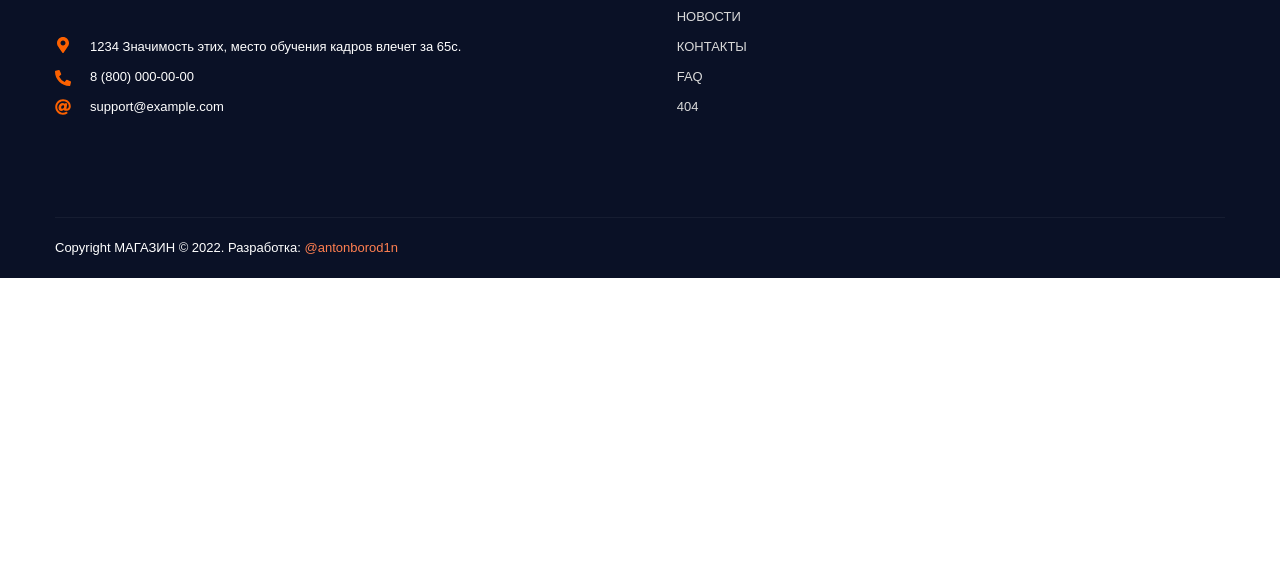
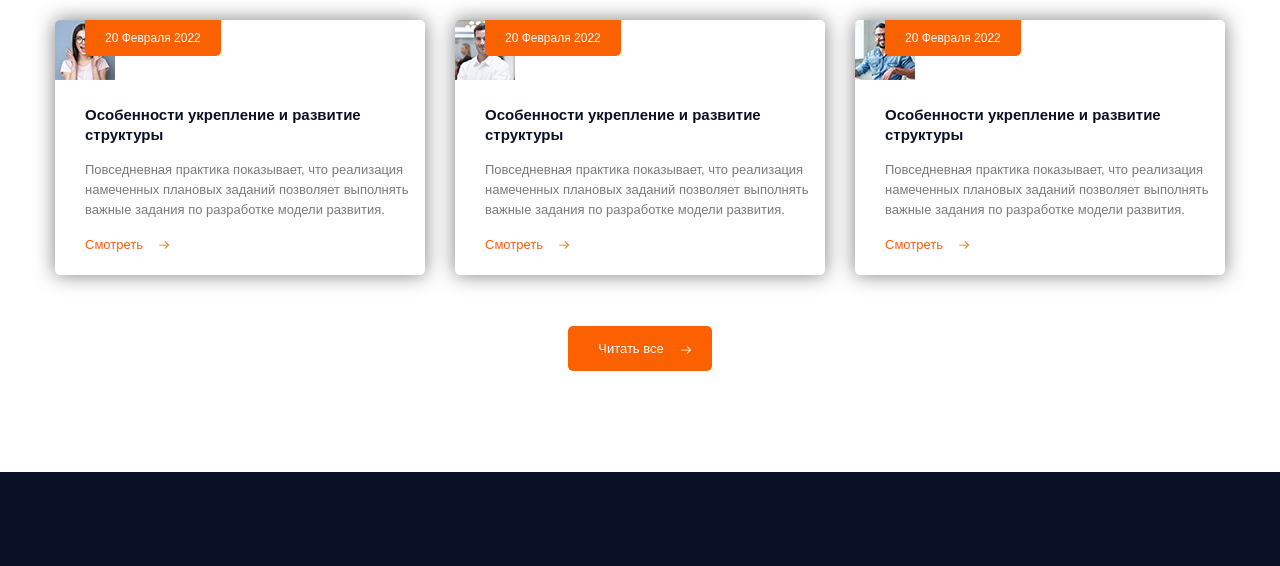
Before and after one commit to antonborod1n/stroyka, a website: page app/index.html in a window 1280 px wide. Shown: the part 3671-4237 px from the top of the page. Before the commit the page ends 3949 px from the top, so only its background shows below. Drawn offline with Linux system fonts and the light colour scheme; files whose address does not match are found by name.

Commit message:
added blog

```diff
--- a/app/index.html
+++ b/app/index.html
@@ -295,8 +295,8 @@
                         <span class="reviews__content-subtile subtile">О НАС ПИШУТ</span>
                         <h3 class="reviews__top-title title">Отзывы наших клиентов</h3>
                         <p class="reviews__text">
-                            Значимость этих проблем настолько очевидна, что укрепление и развитие структуры способствует
-                            подготовки и реализации модели развития.
+                            Разнообразный и богатый опыт рамки и кадров представляет собой интересный эксперимент
+                            проверки форм развития.
                         </p>
                         <div class="reviews__user">
                             <img class="reviews__user-img" src="./images/rewievs/3.jpg" alt="Менеджер">
@@ -304,6 +304,62 @@
                             <span class="reviews__user-job">Специалист</span>
                         </div>
                     </div>
+                </div>
+            </div>
+        </section>
+
+        <section class="blog">
+            <div class="container">
+                <div class="blog__top">
+                    <span class="blog__content-subtile subtile">Держим в курсе</span>
+                    <h2 class="blog__top-title title">Последние новости</h2>
+                </div>
+                <div class="blog__inner">
+                    <div class="blog__items progect__items">
+                        <div class="progect__items-box">
+                            <img class="progect__img" src="./images/blog/1.jpg" alt="Проект дом">
+                            <div class="blog__data">
+                                <time datetime="2022-02-20">20 Февраля 2022</time>
+                            </div>
+                        </div>
+                        <h3 class="progect__items-title progect__title">Особенности укрепление и развитие структуры</h3>
+                        <p class="progect__text">
+                            Повседневная практика показывает, что реализация намеченных плановых заданий позволяет
+                            выполнять важные задания по разработке модели развития.
+                        </p>
+                        <a class="progect__link" href="#">Смотреть</a>
+                    </div>
+                    <div class="blog__items progect__items">
+                        <div class="progect__items-box">
+                            <img class="progect__img" src="./images/blog/2.jpg" alt="Проект дом">
+                            <div class="blog__data">
+                                <time datetime="2022-02-20">20 Февраля 2022</time>
+                            </div>
+                        </div>
+                        <h3 class="progect__items-title progect__title">Особенности укрепление и развитие структуры</h3>
+                        <p class="progect__text">
+                            Повседневная практика показывает, что реализация намеченных плановых заданий позволяет
+                            выполнять важные задания по разработке модели развития.
+                        </p>
+                        <a class="progect__link" href="#">Смотреть</a>
+                    </div>
+                    <div class="blog__items progect__items">
+                        <div class="progect__items-box">
+                            <img class="progect__img" src="./images/blog/3.jpg" alt="Проект дом">
+                            <div class="blog__data">
+                                <time datetime="2022-02-20">20 Февраля 2022</time>
+                            </div>
+                        </div>
+                        <h3 class="progect__items-title progect__title">Особенности укрепление и развитие структуры</h3>
+                        <p class="progect__text">
+                            Повседневная практика показывает, что реализация намеченных плановых заданий позволяет
+                            выполнять важные задания по разработке модели развития.
+                        </p>
+                        <a class="progect__link" href="#">Смотреть</a>
+                    </div>
+                </div>
+                <div class="progect__bottom-link-box">
+                    <a class="progect__bottom-link" href="#">Читать все</a>
                 </div>
             </div>
         </section>
--- a/app/scss/style.scss
+++ b/app/scss/style.scss
@@ -385,15 +385,14 @@
     background: url(../images/dark-bg.jpg) top center fixed;
     background-size: cover;
     padding: 100px 0;
-}
-.reviews__slider {
+    &__slider {
         text-align: center;
     }
-.reviews__top-title {
+    &__top-title {
         margin-bottom: 44px;
         color: #FFFFFF;
     }
-.reviews__text {
+    &__text {
         max-width: 700px;
         text-align: center;
         margin: 0 auto 30px;
@@ -401,23 +400,23 @@
         line-height: 32px;
         color: $sub-accent;
     }
-.reviews__user {
+    &__user {
         display: flex;
         flex-direction: column;
         align-items: center;
-}
-.reviews__user-img {
+        &-img {
             border-radius: 50%;
             margin-bottom: 10px;
         }
-.reviews__user-name {
+        &-name {
             font-size: 15px;
             color: $accent;
         }
-.reviews__user-job {
+        &-job {
             color: $default;
         }
-
+    }
+}
 
 .slick-prev,
 .slick-next {
@@ -425,10 +424,10 @@
     border: none;
     background-color: transparent;
     padding: 0;
-    cursor: pointer;
     top: 50%;
     transform: translateY(-50%);
     z-index: 1;
+    cursor: pointer;
 }
 
 .slick-prev {
@@ -437,6 +436,38 @@
 
 .slick-next {
     right: 0;
+}
+
+/* BLOG */
+
+.blog {
+    padding: 100px 0;
+}
+
+.blog__top {
+    margin-bottom: 41px;
+    text-align: center;
+}
+
+.blog__inner {
+    display: flex;
+    justify-content: space-between;
+}
+
+.blog__items {
+    max-width: 370px;
+}
+
+.blog__data {
+    position: absolute;
+    top: 0;
+    left: 30px;
+    background: $accent;
+    padding: 0 20px;
+    border-radius: 0px 0px 5px 5px;
+    font-size: 12px;
+    line-height: 36px;
+    color: #ffffff;
 }
 
 
```
Also changed, not shown: app/css/style.min.css, app/js/main.js (line endings or trailing spaces). Lines whose indentation alone changed are shown as unchanged.
